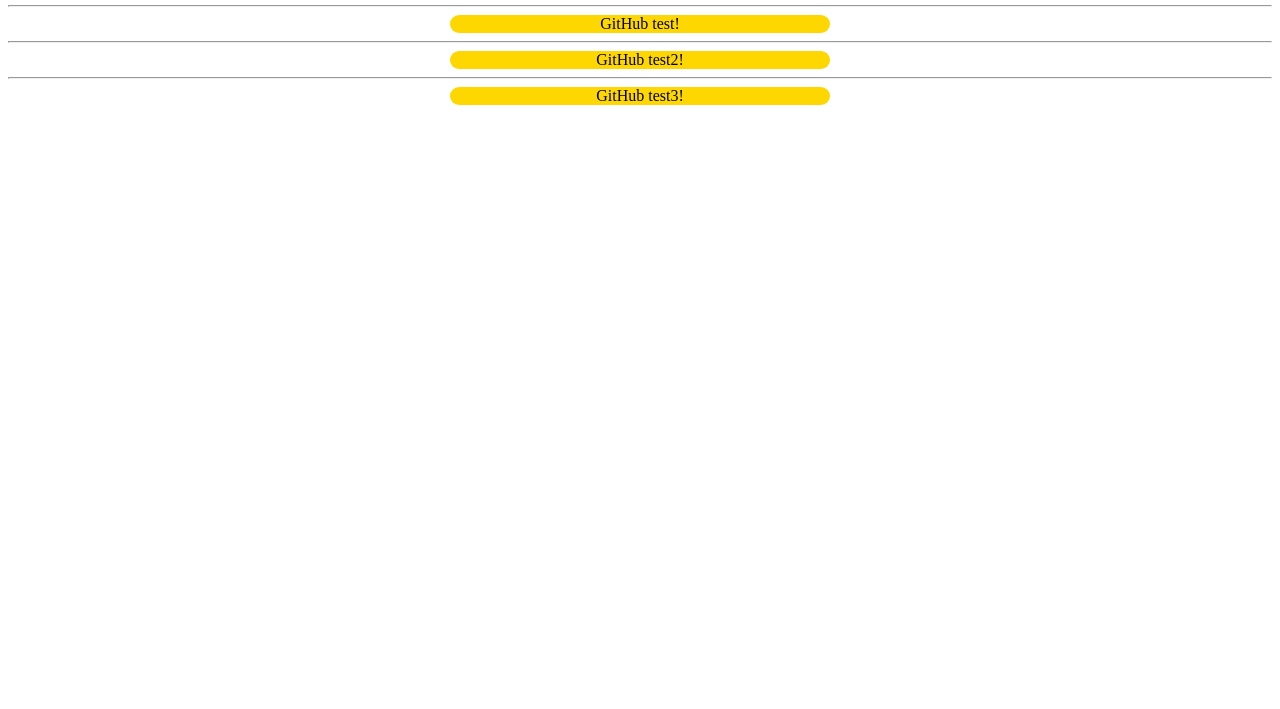
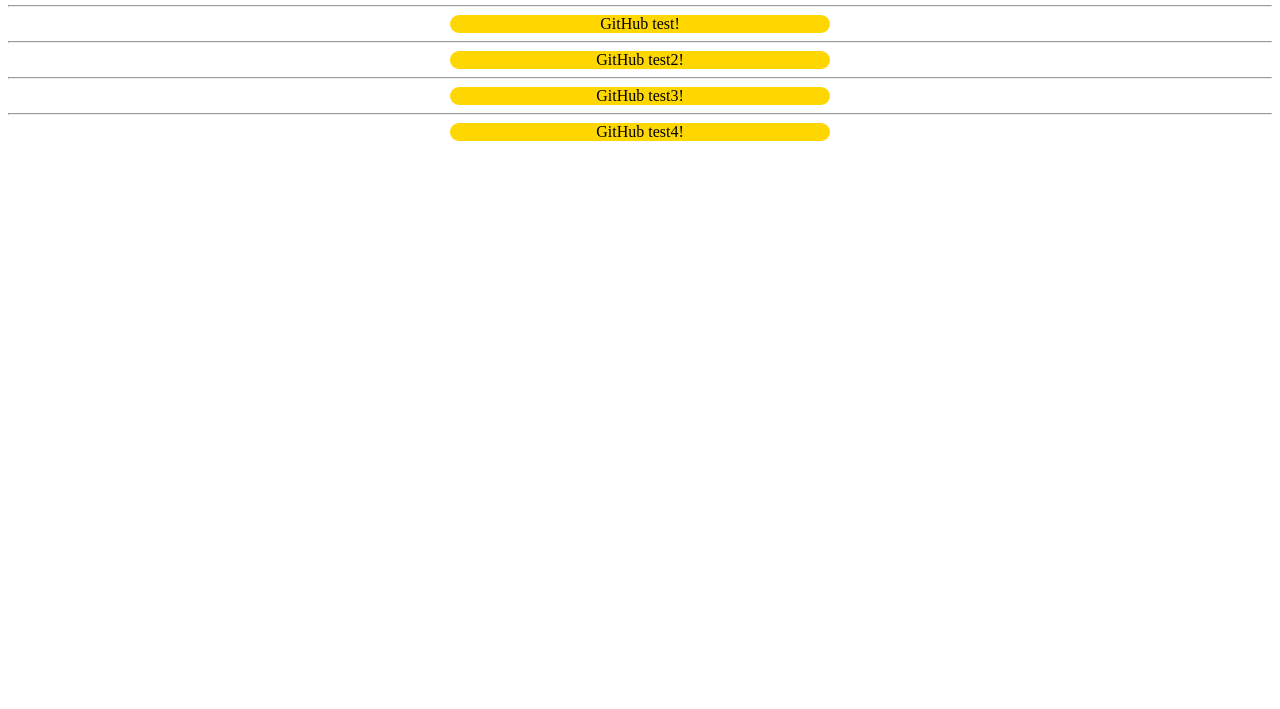
Before and after one commit to Intraak/simontrogler, a plain HTML site: page index.html in a window 1280 px wide. Shown: the part 91-800 px from the top of the page. Drawn offline with Linux system fonts and the light colour scheme.

Commit message:
Test live number two

```diff
--- a/index.html
+++ b/index.html
@@ -20,6 +20,8 @@
 
     <hr />
     <div>GitHub test3!</div>
+    <hr />
+    <div>GitHub test4!</div>
 
   </body>
 
```
